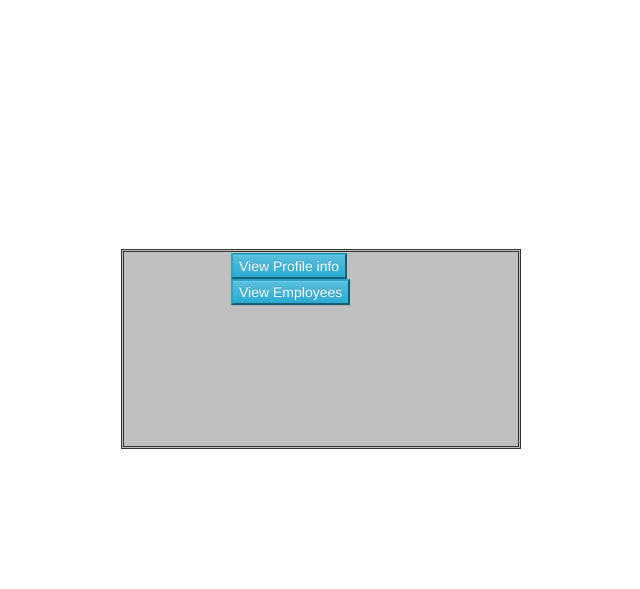
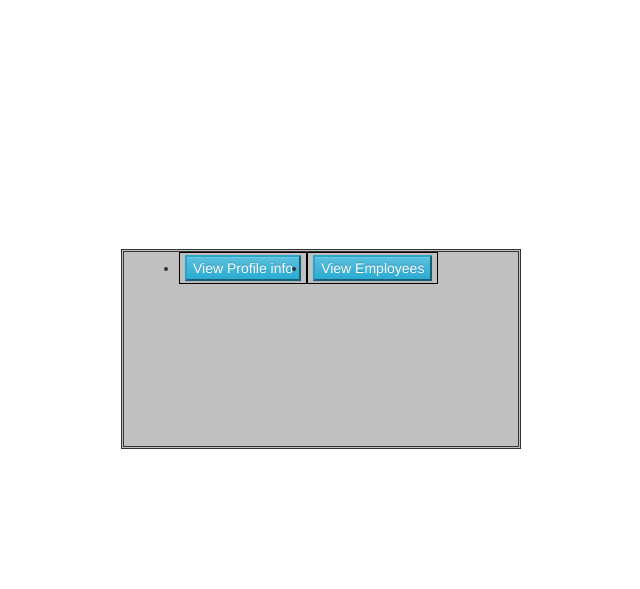
Before and after one commit to sxHelloWorld/SWEN-344-API-Project, a PHP site: page /employerHome.php in a window 1280 px wide. Shown: the part 51-640 px from the top of the page, without its empty margins (319-959 px from the left). Run offline with PHP 8.4, Linux system fonts and the light colour scheme.

Commit message:
messing around with styling more

```diff
--- a/website/html/css/Home.css
+++ b/website/html/css/Home.css
@@ -9,8 +9,18 @@
     left: 50%;
 }
 #buttons {
-	height: 50%;
-    width: 50%;
-    margin: auto;
-    padding: 1px;
+    text-align: center;
 }
+#buttons ul {
+	display: inline-block;
+    margin: 0;
+    padding: 0;
+    /* For IE, the outcast */
+    zoom:1;
+    *display: inline;
+}
+#buttons li {
+    float: left;
+    padding: 2px 5px;
+    border: 1px solid black;
+}
--- a/website/html/employeeHome.php
+++ b/website/html/employeeHome.php
@@ -32,9 +32,9 @@
 
 <div id="buttonLinks" class="container">
     <ul id="buttons">
-        <a href="employeeInfo.php">
+        <li><a href="employeeInfo.php">
             <button class="btn-info">View Profile info</button>
-        </a>
+        </a></li>
     </ul>
 </div>
 
--- a/website/html/employerHome.php
+++ b/website/html/employerHome.php
@@ -32,12 +32,12 @@
 
 <div id="buttonLinks" class="container">
     <ul id="buttons">
-        <a href="employeeInfo.php">
+        <li><a href="employeeInfo.php">
             <button class="btn-info">View Profile info</button>
-        </a>
-        <a href="employeeInfo.php">
+        </a></li>
+        <li><a href="employeeInfo.php">
             <button class="btn-info">View Employees</button>
-        </a>
+        </a></li>
     </ul>
 </div>
 
```
